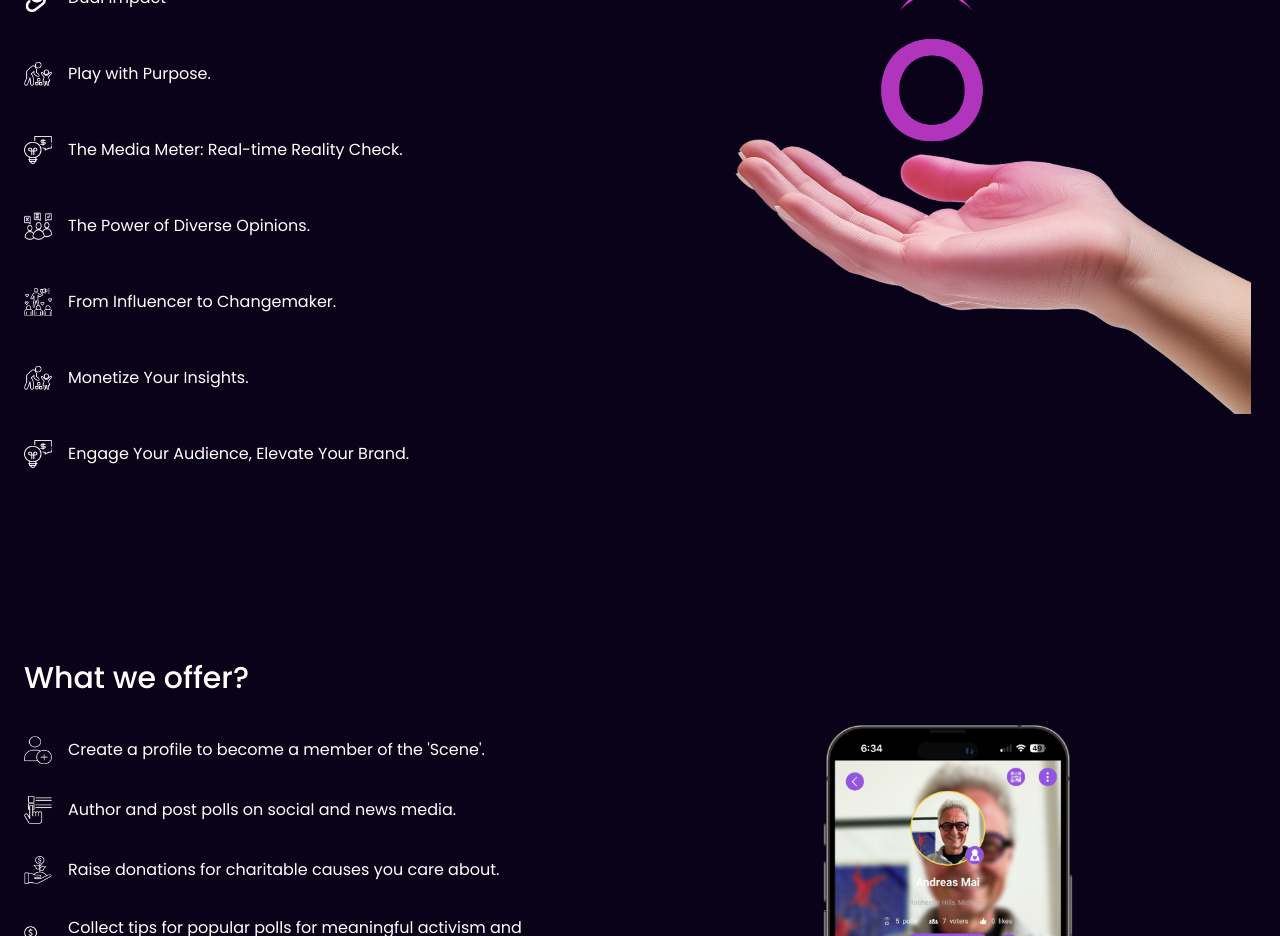
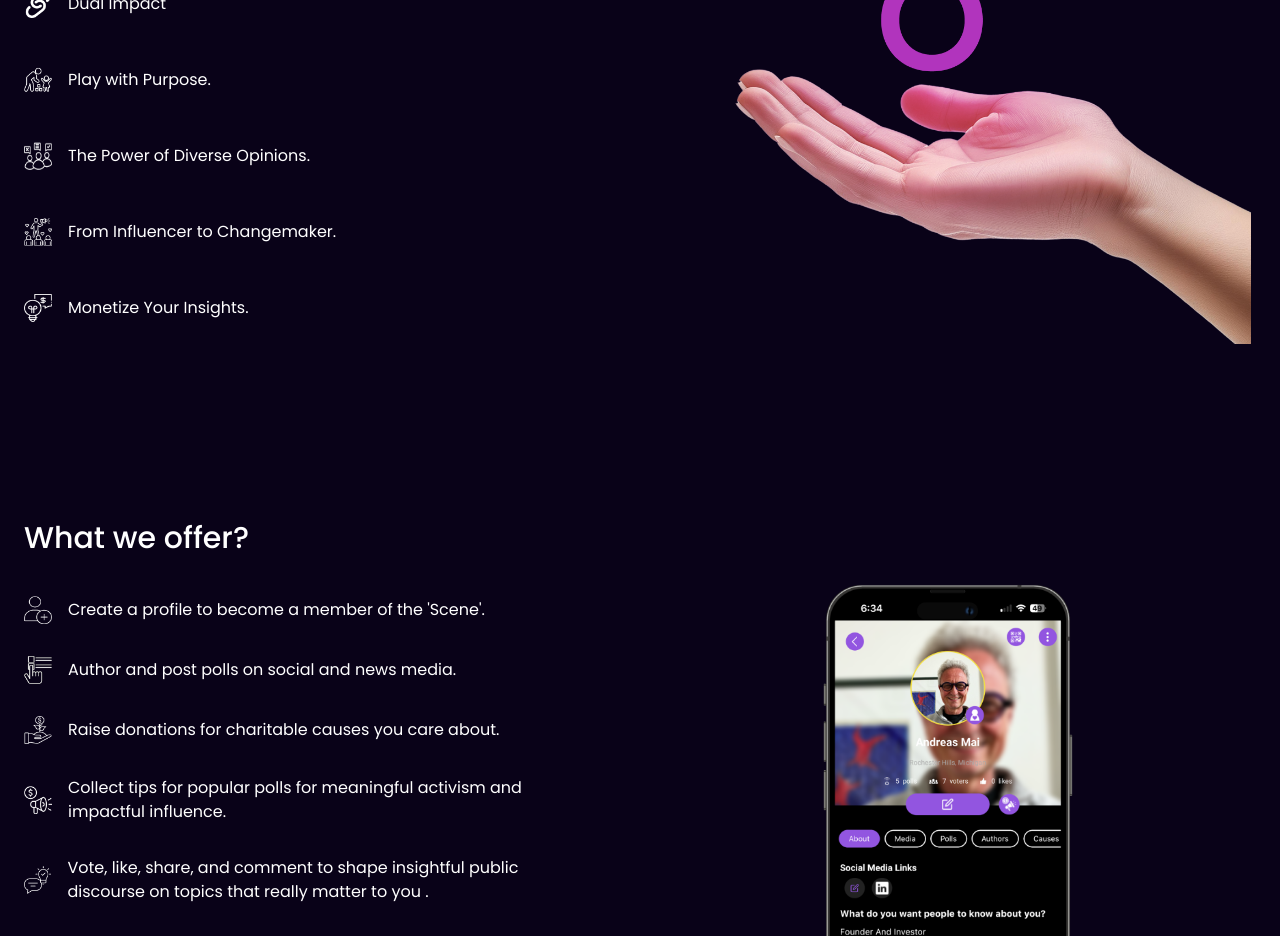
Before and after one commit to isudaiskhan/Polloton-Landing-page, a React (Create React App) app: page / in a window 1280 px wide. Shown: the part 1140-2076 px from the top of the page. Built offline with nearby package versions, Linux system fonts and the light colour scheme.

Commit message:
changes on what's new and what we offer section

```diff
--- a/src/Components/NewOffers/NewOffers.js
+++ b/src/Components/NewOffers/NewOffers.js
@@ -116,12 +116,6 @@ const NewOffers = () => {
       image: image10,
     },
     {
-      title: "The Media Meter: Real-time Reality Check.",
-      content: "Poll trending topics and measure opinions in news media and social media with public sentiment in real time.",
-      icon: image7,
-      image: image14,
-    },
-    {
       title: "The Power of Diverse Opinions.",
       content: "Tap into a universe of voters across many social media and news media platforms to measure the real pulse of the people.",
       icon: image5,
@@ -137,17 +131,9 @@ const NewOffers = () => {
     {
       title: "Monetize Your Insights.",
       content: "Turn your interest in topics that matter to many of us into income. We empower creators of popular polls to monetize their content through tips and business sponsorships.",
-      icon: image3,
-      image: image10,
-    },
-
-    {
-      title: "Engage Your Audience, Elevate Your Brand.",
-      content: "Our platform allows businesses to sponsor influential authors and popular polls for targeted exposure and positive association.",
       icon: image7,
       image: image14,
     },
-
 
   ];
 
```
